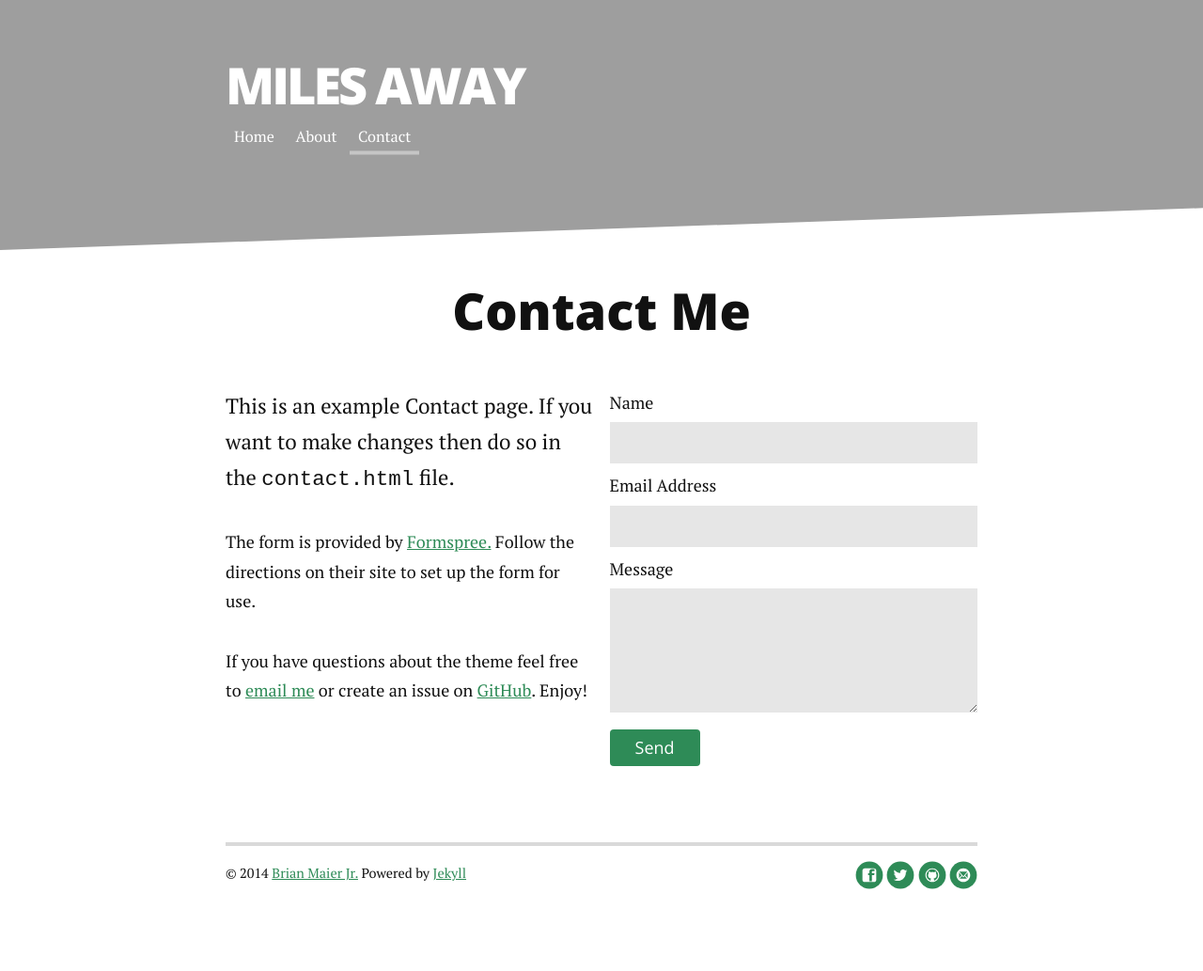
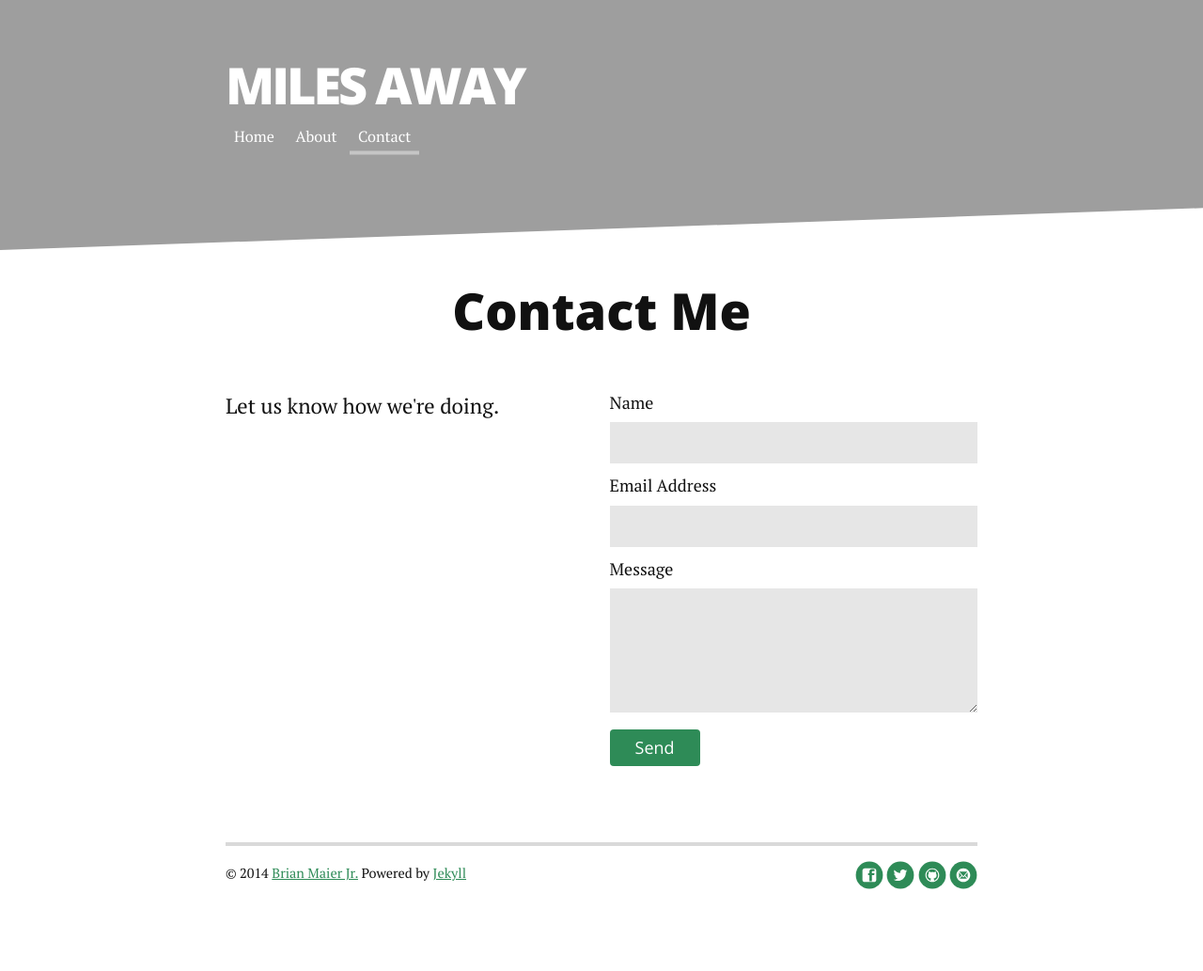
Before and after one commit to wsankey/miles-away, a Jekyll site: the page built from contact.md, in a window 1280 px wide. Shown: the whole page at 94% size. Built offline with Jekyll 4.4.1, drawn with Linux system fonts in a browser that asks for light colours; nearby versions of some CDN libraries; Markdown is read by kramdown in place of the engine named in the settings.

Commit message:
Updated contact.

```diff
--- a/contact.md
+++ b/contact.md
@@ -6,11 +6,9 @@ title: Contact Long Haul
 <div id="contact">
   <h1 class="pageTitle">Contact Me</h1>
   <div class="contactContent">
-    <p class="intro">This is an example Contact page. If you want to make changes then do so in the <code>contact.html</code> file.</p>
-    <p>The form is provided by <a href="http://formspree.io/">Formspree.</a> Follow the directions on their site to set up the form for use.</p>
-    <p>If you have questions about the theme feel free to <a href="mailto:brimaidesigns@gmail.com">email me</a> or create an issue on <a href="https://github.com/brianmaierjr/long-haul">GitHub</a>. Enjoy!</p>
+    <p class="intro">Let us know how we're doing.</p>
   </div>
-  <form action="http://formspree.io/your@mail.com">
+  <form action="http://formspree.io/wsankey@gmail.com">
     <label for="name">Name</label>
     <input type="text" id="name" name="name" class="full-width"><br>
     <label for="email">Email Address</label>
```
